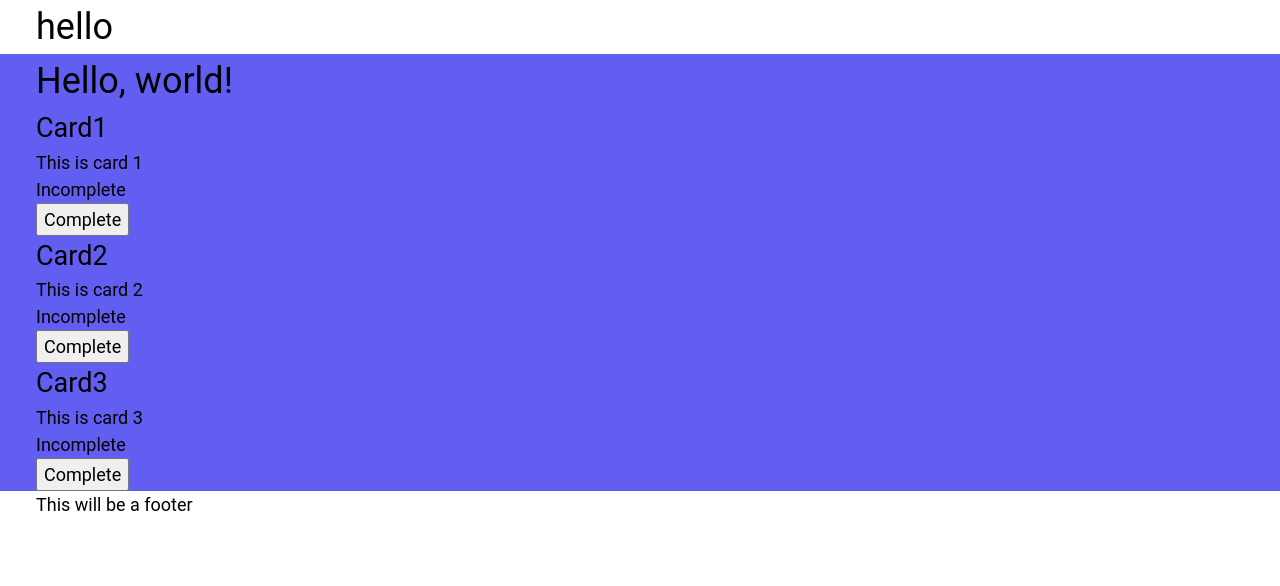
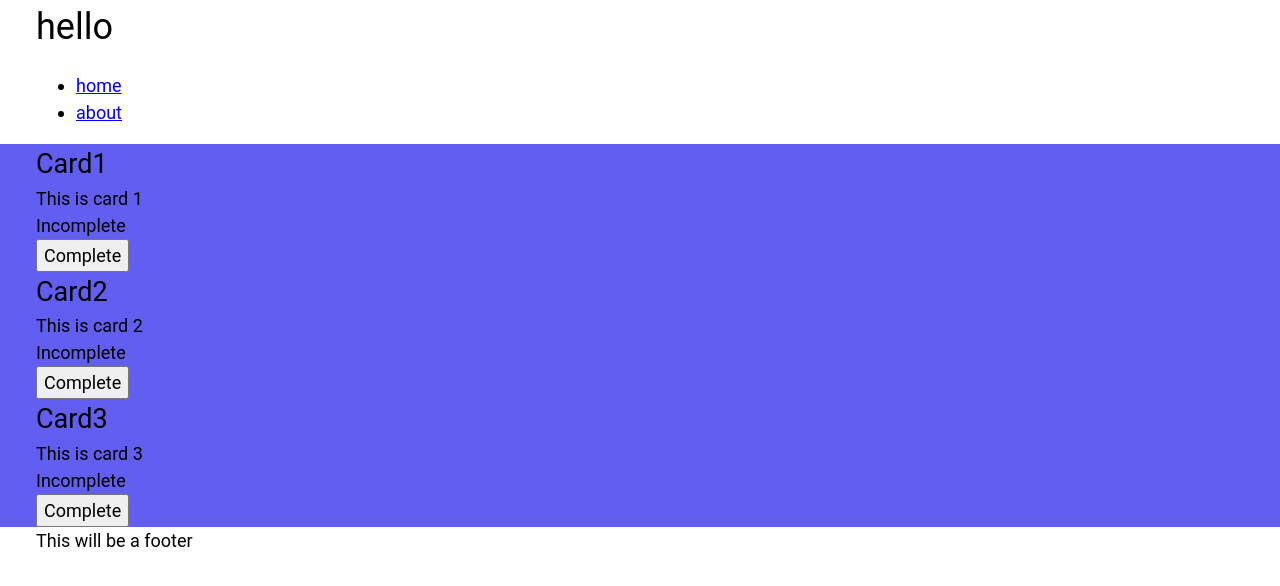
Before and after one commit to alhen002/react-ts, a React (Vite) app: page / in a window 1280 px wide. Shown: the top 586 px of the page. Built offline with nearby package versions, Linux system fonts and the light colour scheme.

Commit message:
added basic routing

```diff
--- a/package.json
+++ b/package.json
@@ -11,7 +11,8 @@
   },
   "dependencies": {
     "react": "^18.2.0",
-    "react-dom": "^18.2.0"
+    "react-dom": "^18.2.0",
+    "react-router-dom": "^6.15.0"
   },
   "devDependencies": {
     "@types/react": "^18.2.15",
--- a/src/App.tsx
+++ b/src/App.tsx
@@ -1,14 +1,22 @@
 // components
 import { Layout } from "./components/Layout/Layout";
-import { Cards } from "./components/Cards";
+import { BrowserRouter as Router, Routes, Route } from "react-router-dom";
 
-function App() {
+//pages
+import Home from "./pages/Home";
+import About from "./pages/about";
+
+export default function App() {
   return (
-    <Layout>
-      <h1>Hello, world!</h1>
-      <Cards />
-    </Layout>
+    <>
+      <Router>
+        <Layout>
+          <Routes>
+            <Route path="/" element={<Home />} />
+            <Route path="/about" element={<About />} />
+          </Routes>
+        </Layout>
+      </Router>
+    </>
   );
 }
-
-export default App;
--- a/src/components/Layout/Header.tsx
+++ b/src/components/Layout/Header.tsx
@@ -1,5 +1,5 @@
 import { ReactElement } from "react";
-
+import { Link } from "react-router-dom";
 type HeaderProps = {
   children?: ReactElement;
   title: string;
@@ -9,6 +9,16 @@ export function Header({ title }: HeaderProps): ReactElement {
   return (
     <header className="container">
       <h1>{title}</h1>
+      <nav>
+        <ul>
+          <li>
+            <Link to="/">home</Link>
+          </li>
+          <li>
+            <Link to="/about">about</Link>
+          </li>
+        </ul>
+      </nav>
     </header>
   );
 }
--- /dev/null
+++ b/src/pages/About.tsx
@@ -0,0 +1,5 @@
+import { ReactElement } from "react";
+
+export default function About(): ReactElement {
+  return <p>About</p>;
+}
--- /dev/null
+++ b/src/pages/Home.tsx
@@ -0,0 +1,9 @@
+import { ReactElement } from "react";
+import { Cards } from "../components/Cards";
+export default function Home(): ReactElement {
+  return (
+    <>
+      <Cards />
+    </>
+  );
+}
```
Also changed, not shown: 1 other file (tests, documents, lock files or other folders).
